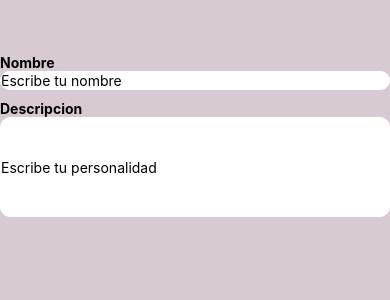
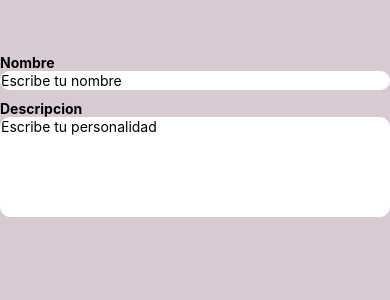
Before and after one commit to irvinjs22620075/Fundamentos_ExpoTemplate, a React Native app: screen / in a window 390 px wide. Shown: the top 300 px of the page. Built offline with nearby package versions, Linux system fonts and the light colour scheme.

Commit message:
Agregando multiline y numberOfLines a nuestro input

```diff
--- a/src/pages/Home/Formulario.js
+++ b/src/pages/Home/Formulario.js
@@ -8,7 +8,7 @@
             <Text style={style.label}>Nombre</Text>
             <TextInput style={style.input} placeholder="Escribe tu nombre" />
             <Text style={style.label}>Descripcion</Text>
-            <TextInput style={[style.input, style.textArea]} placeholder="Escribe tu personalidad" />
+            <TextInput multiline={true} numberOfLines={4} style={[style.input, style.textArea]} placeholder="Escribe tu personalidad" />
         </SafeAreaView>
 
     );
```
